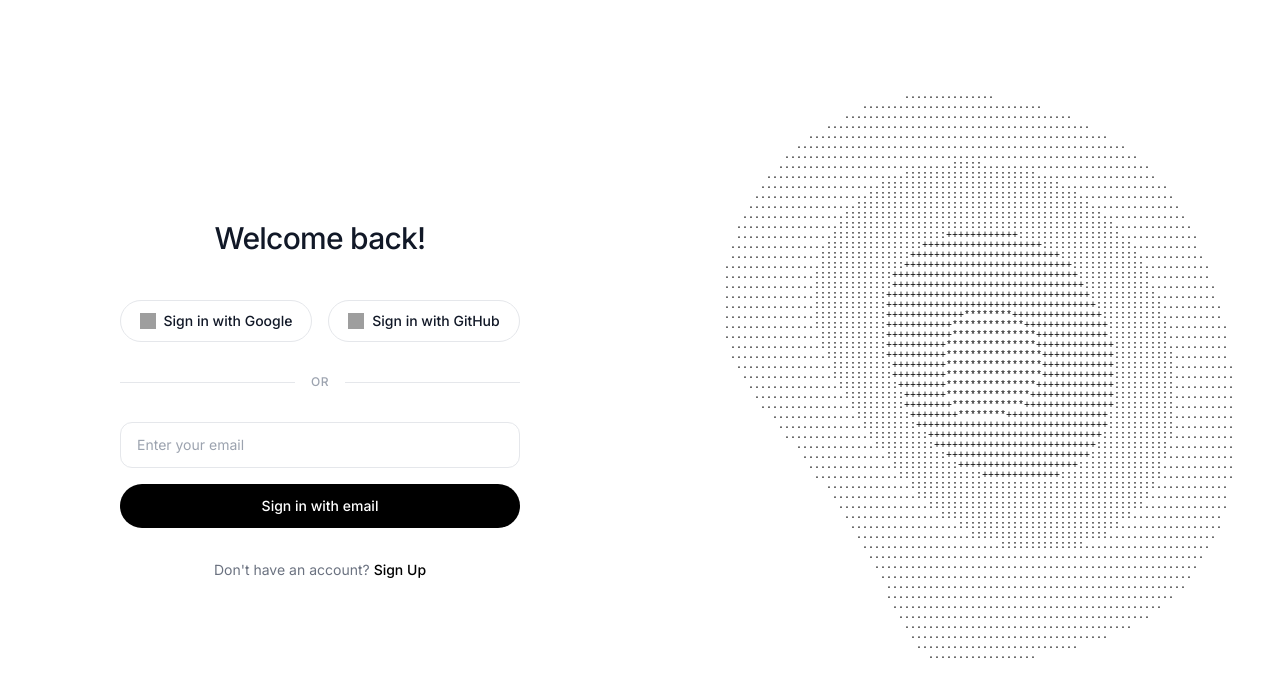
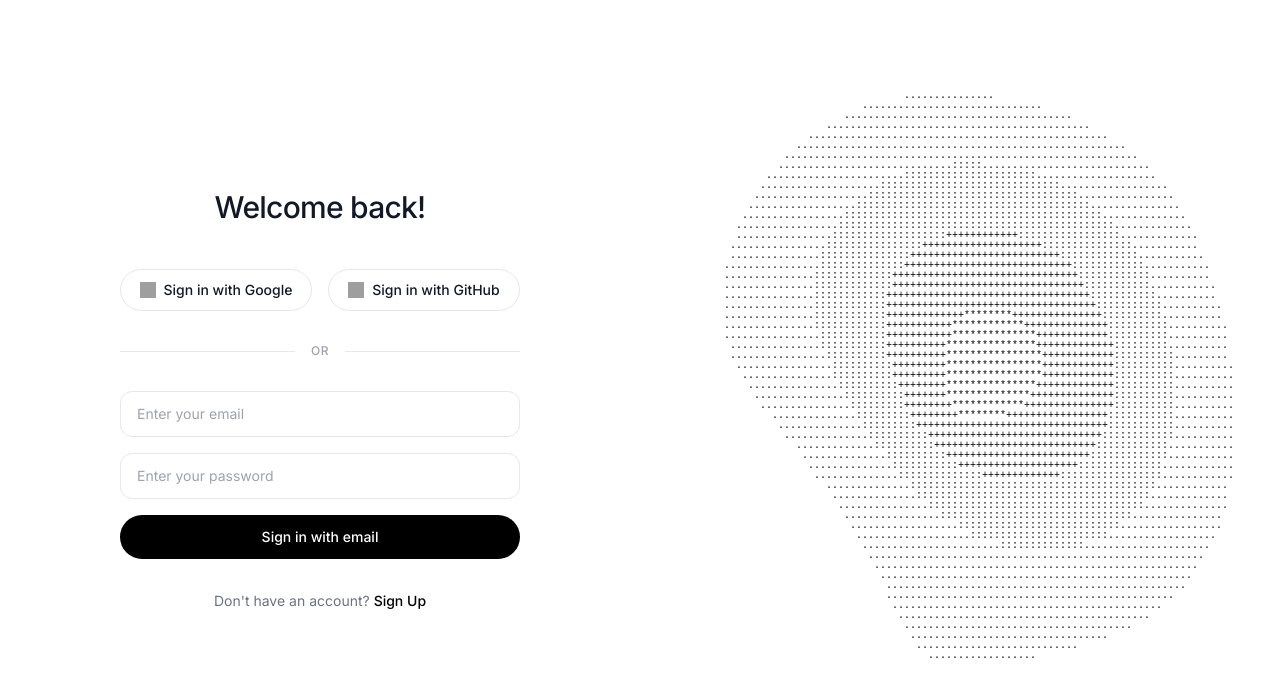
Before and after one commit to yashodhar-exe/lesson-plan-agent, a React (Vite) app in the folder frontend/: page / in a window 1280 px wide. Shown: the top 696 px of the page. Built offline with nearby package versions, Linux system fonts and the light colour scheme; no server answers; grey boxes are pictures that could not be loaded; what ldrs would draw is missing.

Commit message:
feat: switch to password login from magic links

```diff
--- a/frontend/src/components/Auth.jsx
+++ b/frontend/src/components/Auth.jsx
@@ -5,6 +5,7 @@ import AnimatedAscii from './AnimatedAscii';
 const Auth = ({ onAuthSuccess }) => {
   const [loading, setLoading] = useState(false);
   const [email, setEmail] = useState('');
+  const [password, setPassword] = useState('');
   const [mode, setMode] = useState('signin'); // 'signin' or 'signup'
   const [message, setMessage] = useState('');
   const [error, setError] = useState('');
@@ -19,16 +20,17 @@ const Auth = ({ onAuthSuccess }) => {
       if (mode === 'signup') {
         const { error } = await supabase.auth.signUp({
           email,
-          password: 'dummy_password_123', // Magic links don't require password, but we're just doing email sign in. Actually, let's use OTP / magic link.
+          password,
         });
         if (error) throw error;
-        setMessage('Check your email for the login link!');
+        setMessage('Check your email to confirm your account!');
       } else {
-        const { error } = await supabase.auth.signInWithOtp({
+        const { error } = await supabase.auth.signInWithPassword({
           email,
+          password,
         });
         if (error) throw error;
-        setMessage('Check your email for the login link!');
+        setMessage('Successfully signed in!');
       }
     } catch (err) {
       setError(err.message);
@@ -97,6 +99,14 @@ const Auth = ({ onAuthSuccess }) => {
               required
               className="w-full px-4 py-3 rounded-xl border border-gray-200 focus:outline-none focus:ring-2 focus:ring-gray-900 focus:border-transparent text-sm transition-all"
             />
+            <input
+              type="password"
+              placeholder="Enter your password"
+              value={password}
+              onChange={(e) => setPassword(e.target.value)}
+              required
+              className="w-full px-4 py-3 rounded-xl border border-gray-200 focus:outline-none focus:ring-2 focus:ring-gray-900 focus:border-transparent text-sm transition-all"
+            />
 
             {message && <div className="text-sm text-green-600 text-center">{message}</div>}
             {error && <div className="text-sm text-red-600 text-center">{error}</div>}
@@ -109,7 +119,7 @@ const Auth = ({ onAuthSuccess }) => {
               {loading ? (
                 <div className="flex items-center justify-center gap-2">
                   <l-chaotic-orbit size="20" speed="1.5" color="white"></l-chaotic-orbit>
-                  <span>Sending...</span>
+                  <span>{mode === 'signin' ? 'Signing in...' : 'Signing up...'}</span>
                 </div>
               ) : (mode === 'signin' ? 'Sign in with email' : 'Sign up with email')}
             </button>
```
